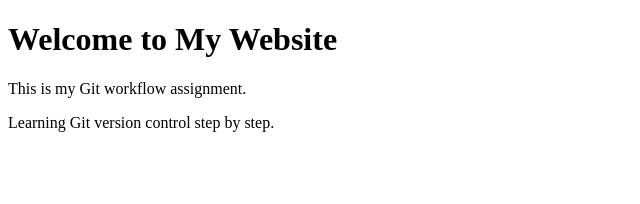
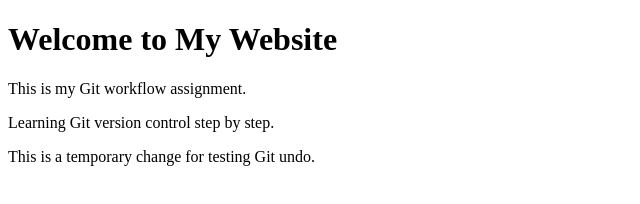
Before and after one commit to dhanwadasrija-hash/git-workflow-assignment, a plain HTML site: page index.html in a window 1280 px wide. Shown: the whole page, without its empty margins (0-640 px from the left). Drawn offline with Linux system fonts and the light colour scheme.

Commit message:
Add temporary content for undo demonstration

```diff
--- a/index.html
+++ b/index.html
@@ -7,5 +7,6 @@
     <h1>Welcome to My Website</h1>
     <p>This is my Git workflow assignment.</p>
     <p>Learning Git version control step by step.</p>
+    <p>This is a temporary change for testing Git undo.</p>
   </body>
 </html>
```
